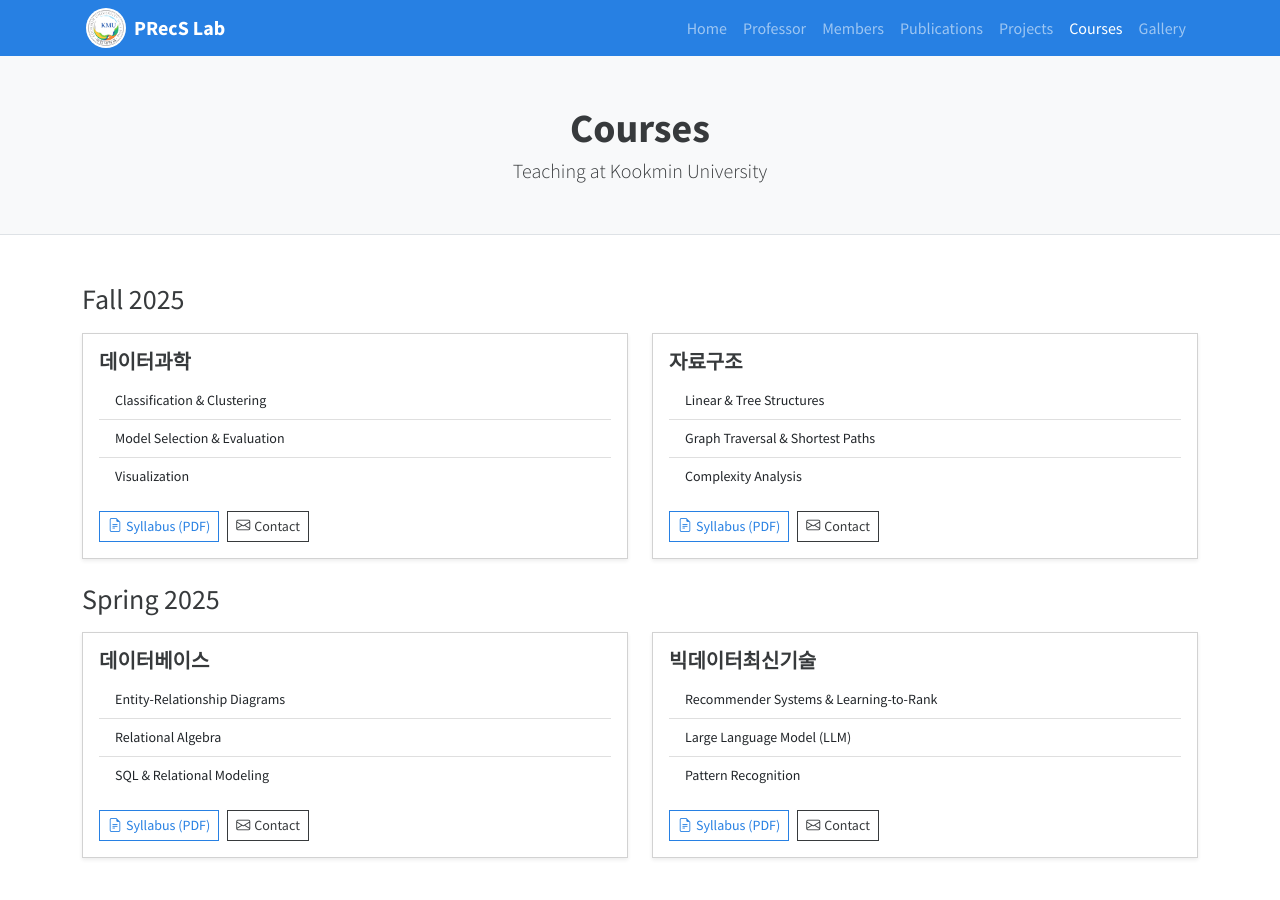
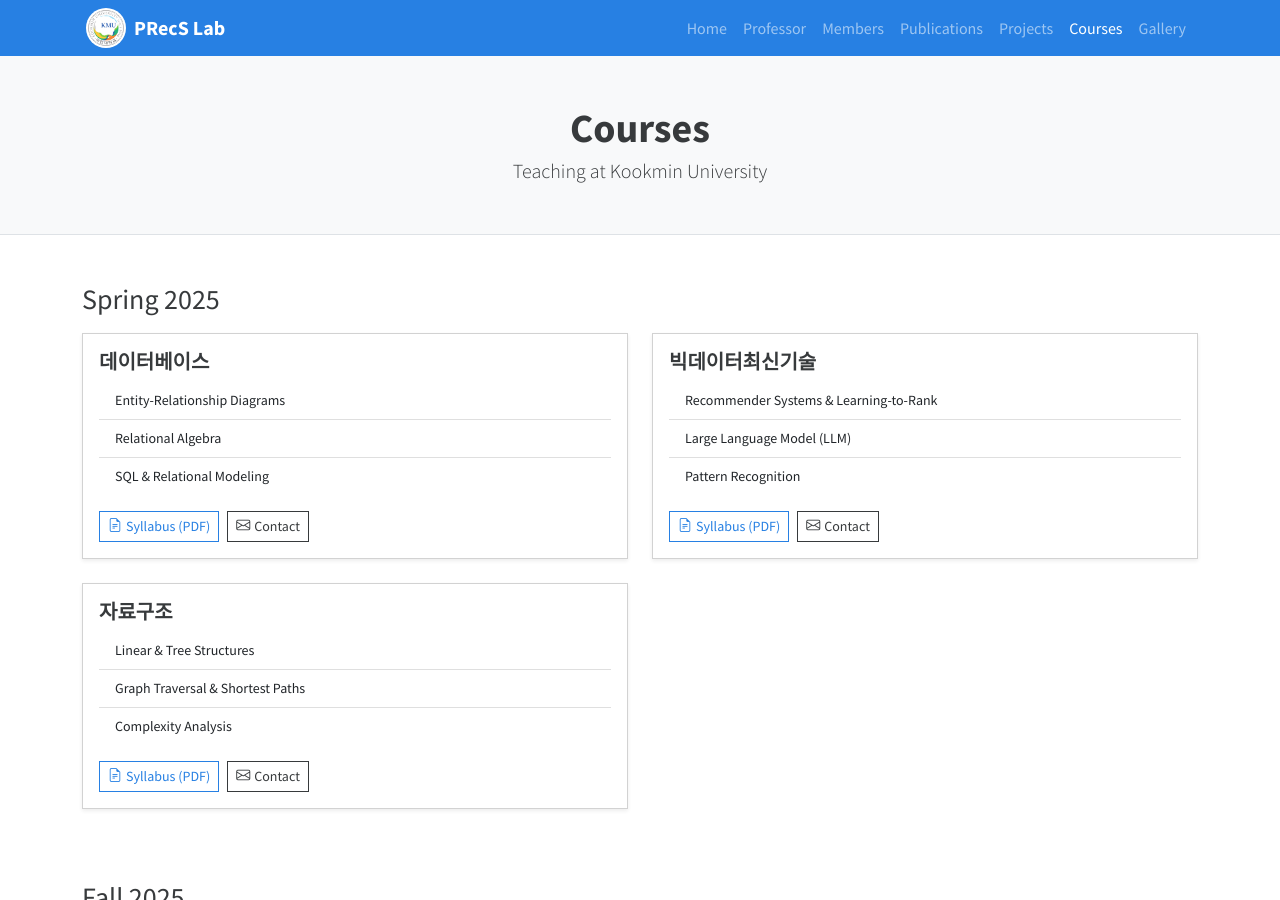
Before and after one commit to hongkyun-bae/hongkyun-bae.github.io, a Jekyll site: the page precs/courses.html, which Jekyll copies as it is, in a window 1280 px wide and 900 px high. Built offline with Jekyll 4.4.1, drawn with Linux system fonts in a browser that asks for light colours; nearby versions of some CDN libraries.

Commit message:
Update courses.html

```diff
--- a/precs/courses.html
+++ b/precs/courses.html
@@ -47,6 +47,78 @@
 </header>
 
 <main class="container my-5">
+
+  <!-- 2026-1 -->
+  <div class="d-flex align-items-center mb-3">
+    <h3 class="mb-0">Spring 2025</h3>
+<!--     <span class="badge bg-primary ms-3">Spring</span> -->
+  </div>
+
+  <div class="row g-4 mb-5">
+    <!-- 데이터베이스 -->
+    <div class="col-12 col-md-6">
+      <div class="card h-100 shadow-sm">
+        <div class="card-body d-flex flex-column">
+          <div class="d-flex align-items-center mb-2">
+<!--             <i class="bi bi-database fs-3 me-2 text-primary"></i> -->
+            <h5 class="card-title mb-0"><strong>데이터베이스</strong></h5>
+          </div>
+          <ul class="list-group list-group-flush small mb-3">
+            <li class="list-group-item">Entity-Relationship Diagrams</li>
+            <li class="list-group-item">Relational Algebra</li>
+            <li class="list-group-item">SQL &amp; Relational Modeling</li>
+          </ul>
+          <div class="mt-auto d-flex gap-2">
+            <a href="#" class="btn btn-outline-primary btn-sm"><i class="bi bi-file-earmark-text me-1"></i>Syllabus (PDF)</a>
+            <a href="mailto:hongkyun@kookmin.ac.kr" class="btn btn-outline-secondary btn-sm"><i class="bi bi-envelope me-1"></i>Contact</a>
+          </div>
+        </div>
+      </div>
+    </div>
+
+    <!-- 빅데이터최신기술 -->
+    <div class="col-12 col-md-6">
+      <div class="card h-100 shadow-sm">
+        <div class="card-body d-flex flex-column">
+          <div class="d-flex align-items-center mb-2">
+<!--             <i class="bi bi-lightning-charge fs-3 me-2 text-warning"></i> -->
+            <h5 class="card-title mb-0"><strong>빅데이터최신기술</strong></h5>
+          </div>
+          <ul class="list-group list-group-flush small mb-3">
+            <li class="list-group-item">Recommender Systems &amp; Learning-to-Rank</li>
+            <li class="list-group-item">Large Language Model (LLM)</li>
+            <li class="list-group-item">Pattern Recognition</li>
+          </ul>
+          <div class="mt-auto d-flex gap-2">
+            <a href="#" class="btn btn-outline-primary btn-sm"><i class="bi bi-file-earmark-text me-1"></i>Syllabus (PDF)</a>
+            <a href="mailto:hongkyun@kookmin.ac.kr" class="btn btn-outline-secondary btn-sm"><i class="bi bi-envelope me-1"></i>Contact</a>
+          </div>
+        </div>
+      </div>
+    </div>
+    <!-- 자료구조 -->
+    <div class="col-12 col-md-6">
+      <div class="card h-100 shadow-sm">
+        <div class="card-body d-flex flex-column">
+          <div class="d-flex align-items-center mb-2">
+<!--             <i class="bi bi-braces fs-3 me-2 text-danger"></i> -->
+            <h5 class="card-title mb-0"><strong>자료구조</strong></h5>
+          </div>
+          <ul class="list-group list-group-flush small mb-3">
+            <li class="list-group-item">Linear &amp; Tree Structures</li>
+            <li class="list-group-item">Graph Traversal &amp; Shortest Paths</li>
+            <li class="list-group-item">Complexity Analysis</li>
+          </ul>
+          <div class="mt-auto d-flex gap-2">
+            <a href="#" class="btn btn-outline-primary btn-sm"><i class="bi bi-file-earmark-text me-1"></i>Syllabus (PDF)</a>
+            <a href="mailto:hongkyun@kookmin.ac.kr" class="btn btn-outline-secondary btn-sm"><i class="bi bi-envelope me-1"></i>Contact</a>
+          </div>
+        </div>
+      </div>
+    </div>
+  </div>
+
+  <br>
   <!-- 2025-2 -->
   <div class="d-flex align-items-center mb-3">
     <h3 class="mb-0">Fall 2025</h3>
```
